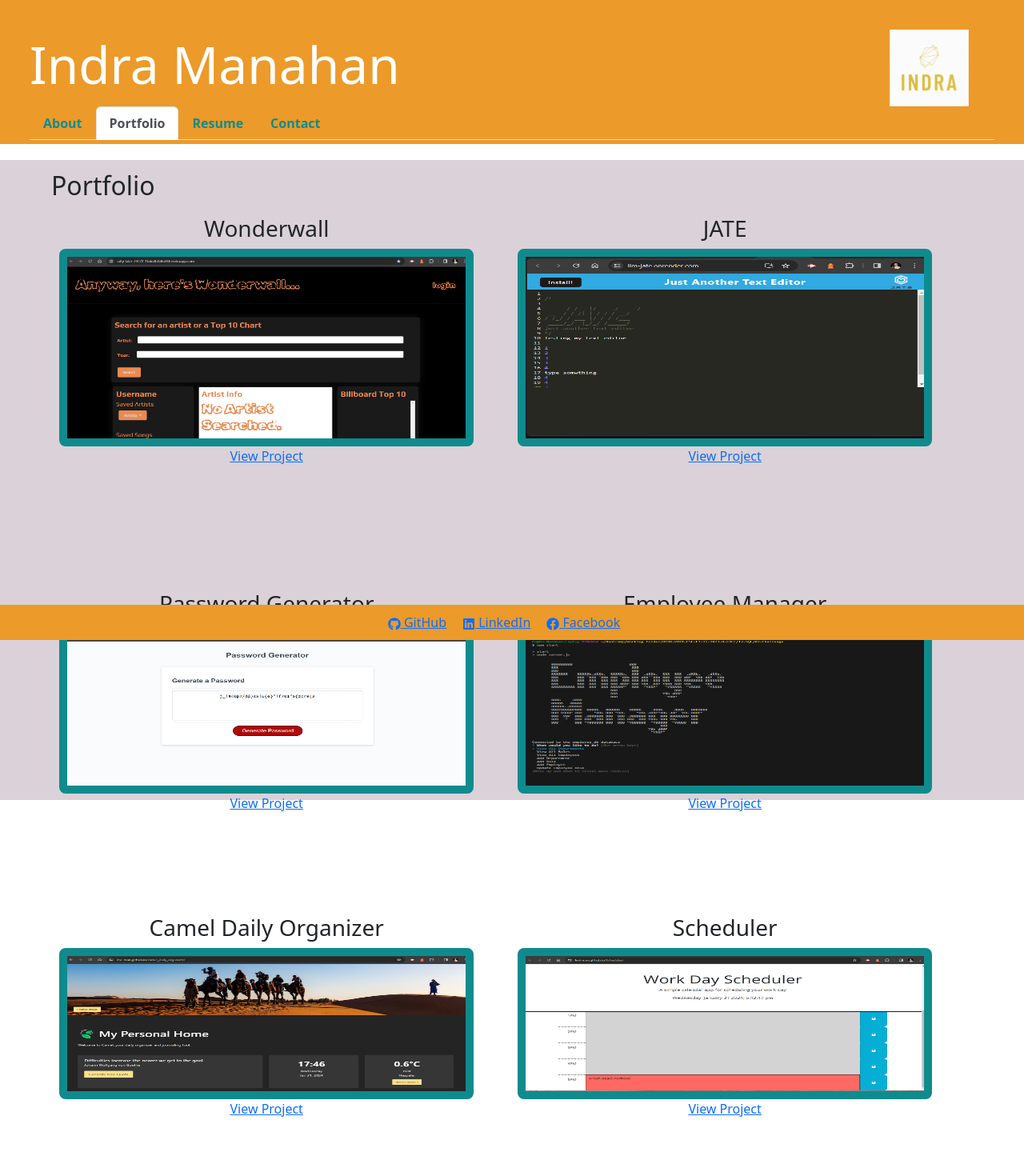
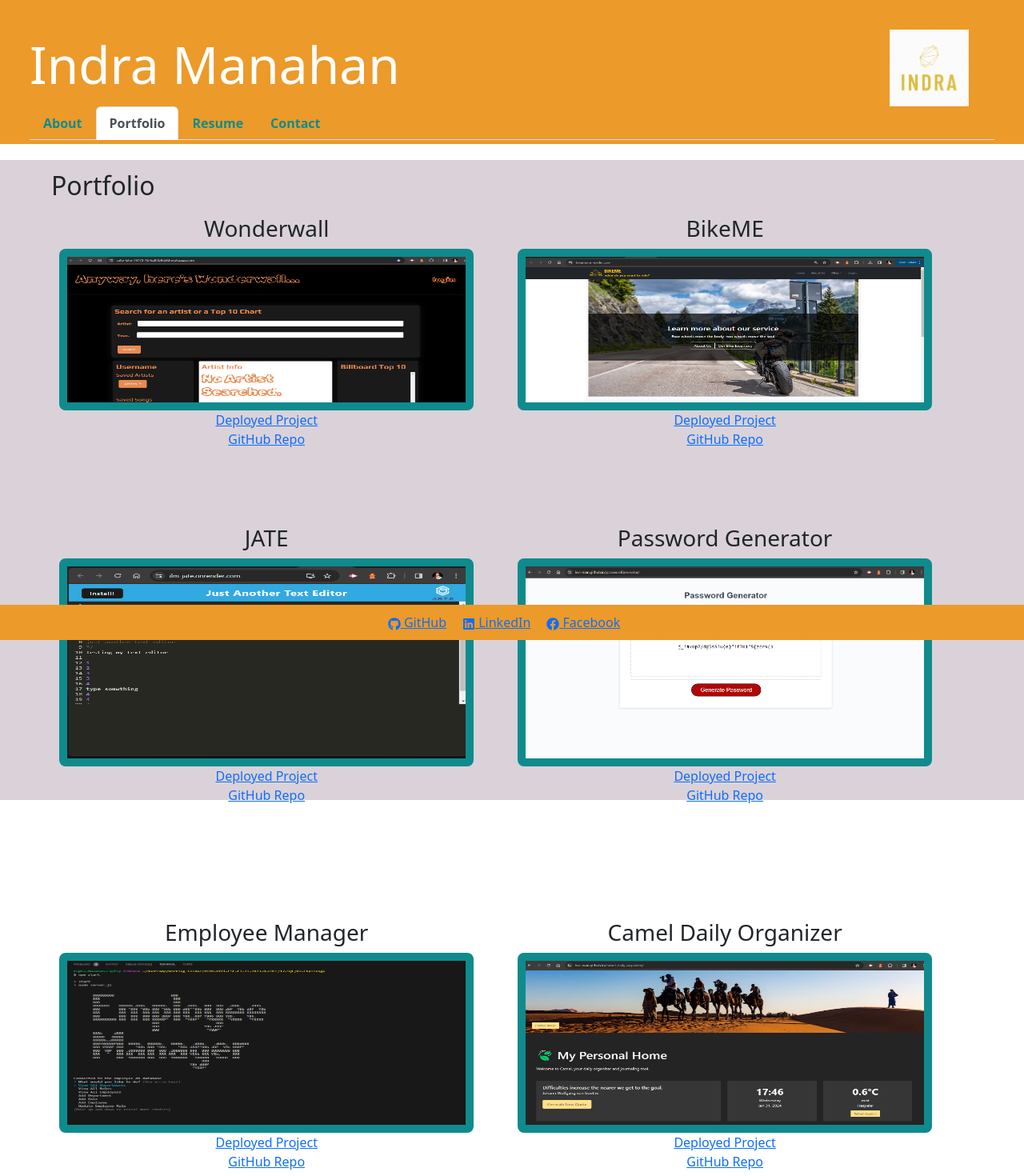
Before and after one commit to Levi-Man/myPage, a React (Vite) app: page /Portfolio in a window 1280 px wide. Shown: the top 1470 px of the page at 80% size. Built offline with nearby package versions, Linux system fonts and the light colour scheme.

Commit message:
Updated resume and added to folio

```diff
--- a/src/components/ProjectComponent.jsx
+++ b/src/components/ProjectComponent.jsx
@@ -1,13 +1,16 @@
 import React from 'react';
 import './style/ProjectComponent.css';
 
-const ProjectComponent = ({ title, imageSrc, link }) => {
+const ProjectComponent = ({ title, imageSrc, link, linkGit }) => {
   return (
     <div className="project-card">
       <h3>{title}</h3>
       <img src={imageSrc} alt={`${title} Screenshot`} className="project-image" />
       <a href={link} target="_blank" rel="noopener noreferrer">
-        View Project
+        Deployed Project
+      </a><br/>
+      <a href={linkGit} target="_blank" rel="noopener noreferrer">
+        GitHub Repo
       </a>
     </div>
   );
--- a/src/pages/Portfolio.jsx
+++ b/src/pages/Portfolio.jsx
@@ -8,6 +8,7 @@ import project3Image from '/passwordGenerator.png';
 import project4Image from '/employeeManager.png';
 import project5Image from '/camelDailyOrganizer.png';
 import project6Image from '/scheduler.png';
+import project7Image from '/bikeMe.png';
 
 const Portfolio = () => {
   return (
@@ -17,31 +18,36 @@ const Portfolio = () => {
         <ProjectComponent
           title="Wonderwall"
           imageSrc={project1Image}
-          link="https://salty-lake-79772-1b4cdf7bf6b9.herokuapp.com/"
+          link="https://salty-lake-79772-1b4cdf7bf6b9.herokuapp.com/" linkGit="https://github.com/Levi-Man/Wonderwall"
+        />
+        <ProjectComponent
+          title="BikeME"
+          imageSrc={project7Image}
+          link="https://bikeme.onrender.com/" linkGit="https://github.com/Levi-Man/bikeME"
         />
         <ProjectComponent
           title="JATE"
           imageSrc={project2Image}
-          link="https://ilm-jate.onrender.com/"
+          link="https://ilm-jate.onrender.com/" linkGit="https://github.com/Levi-Man/JATE"
         />
         <ProjectComponent
           title="Password Generator"
-          imageSrc={project3Image}
+          imageSrc={project3Image} linkGit="https://github.com/Levi-Man/passwordGenerator"
           link="https://levi-man.github.io/passwordGenerator/"
         />
         <ProjectComponent
           title="Employee Manager"
-          imageSrc={project4Image}
+          imageSrc={project4Image} linkGit="https://github.com/Levi-Man/employee_manager"
           link="https://github.com/Levi-Man/employee_manager"
         />
         <ProjectComponent
           title="Camel Daily Organizer"
-          imageSrc={project5Image}
+          imageSrc={project5Image} linkGit="https://github.com/Levi-Man/camel_daily_organizer"
           link="https://levi-man.github.io/camel_daily_organizer/"
         />
         <ProjectComponent
           title="Scheduler"
-          imageSrc={project6Image}
+          imageSrc={project6Image} linkGit="https://github.com/Levi-Man/Scheduler"
           link="https://levi-man.github.io/Scheduler/"
         />
       </div>
```
Also changed, not shown: public/bikeMe.png (added), 1 other file (tests, documents, lock files or other folders).
